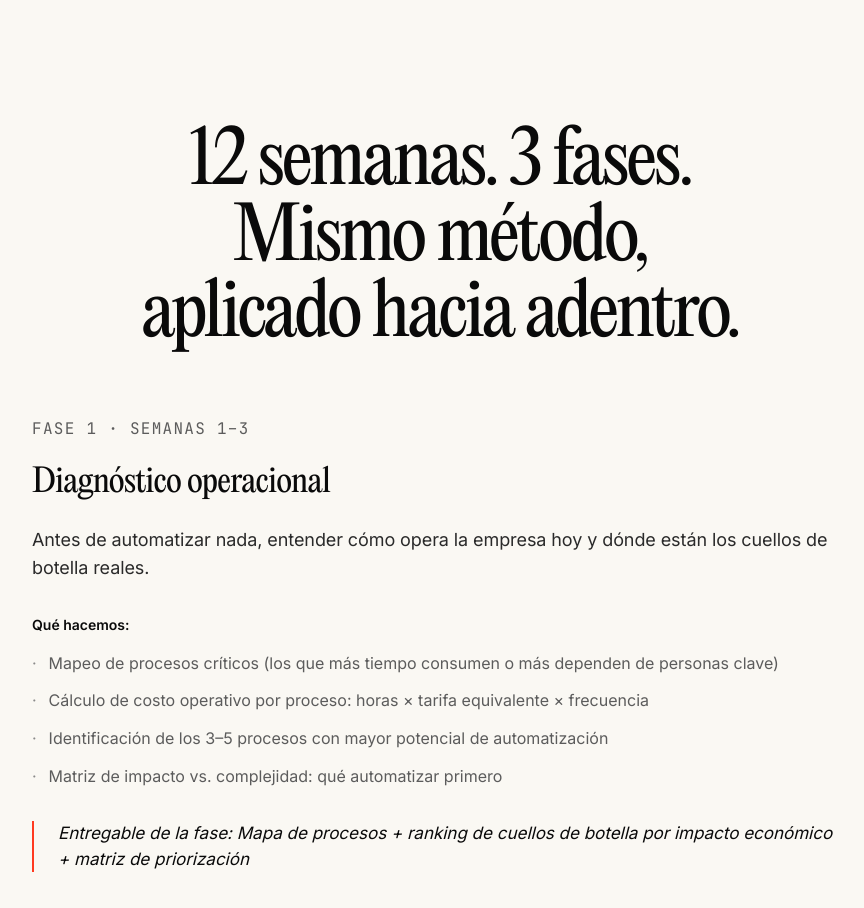
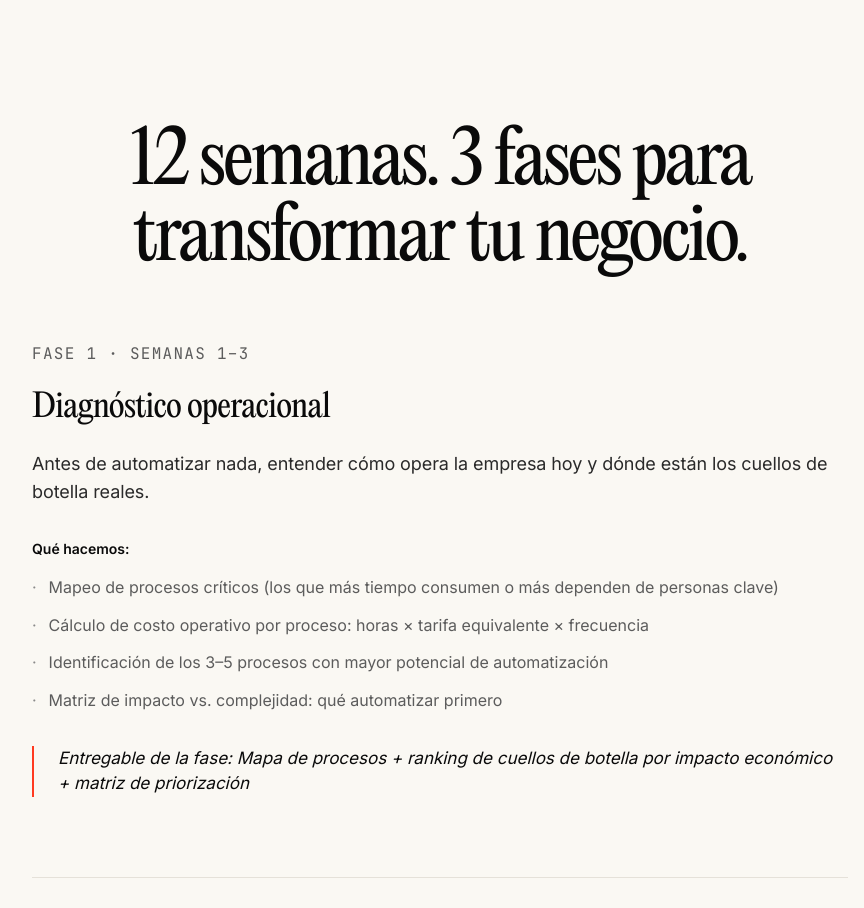
Before and after one commit to dami-novolabs/landingb2b, a Next.js app: page /opera in a window 1280 px wide. Shown: the part 5580-6488 px from the top of the page, without its empty margins (200-1064 px from the left). Built offline with nearby package versions, Linux system fonts and the light colour scheme.

Commit message:
feat: update HowWeWork header text to explain transformation phases
Co-authored-by: Dami <102418453+dami-novolabs@users.noreply.github.com>

```diff
--- a/src/components/opera/HowWeWork.tsx
+++ b/src/components/opera/HowWeWork.tsx
@@ -51,7 +51,7 @@ export default function HowWeWork() {
 
         {/* Header — centrado, display-xl */}
         <h2 className="mb-16 text-center font-display text-[48px] leading-[1.05] tracking-[-0.04em] text-balance text-novo-black md:text-[72px]">
-          12 semanas. 3 fases. Mismo método, aplicado hacia adentro.
+          12 semanas. 3 fases para transformar tu negocio.
         </h2>
 
         <div>
```
